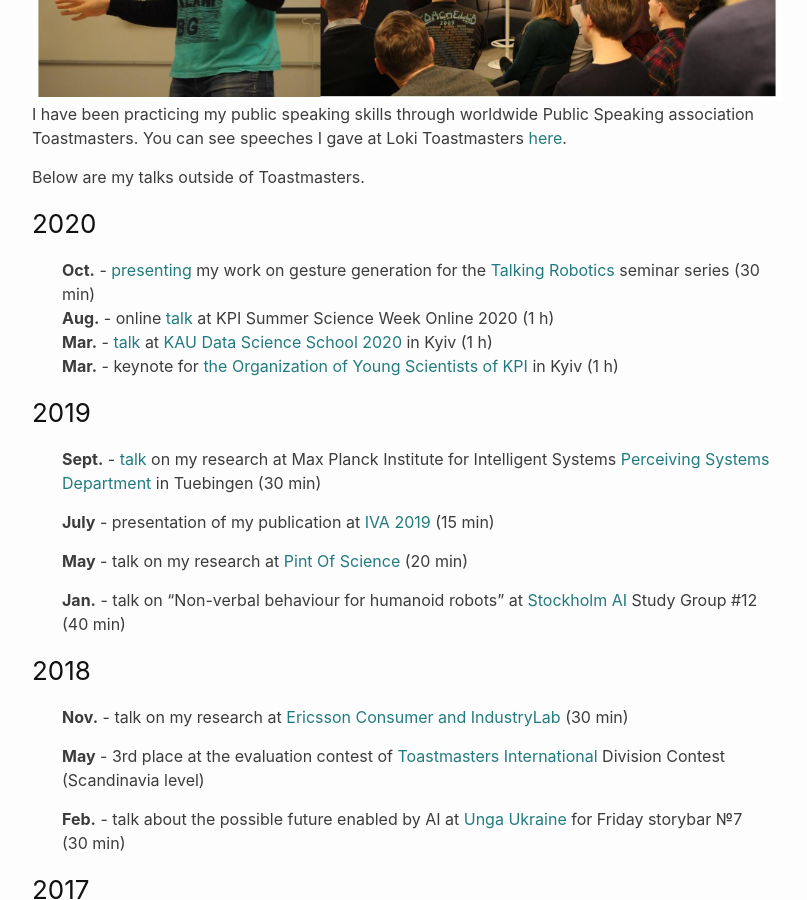
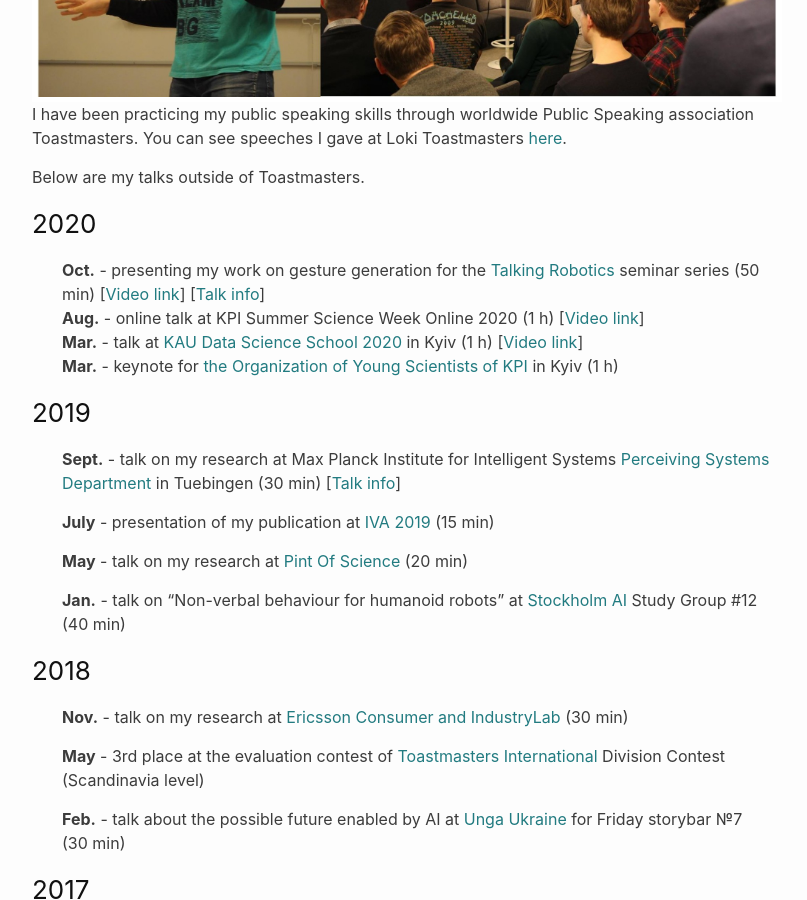
Before and after one commit to Svito-zar/Svito-zar.github.io, a Jekyll site: the page built from _pages/speaking.md, in a window 1280 px wide and 900 px high, scrolled down 336 px. Shown: the whole window, without its empty margins (238-1045 px from the left). Built offline with Jekyll 4.4.1, drawn with Linux system fonts in a browser that asks for light colours.

Commit message:
Update speaking info

```diff
--- a/_pages/speaking.md
+++ b/_pages/speaking.md
@@ -11,13 +11,13 @@ You can see speeches I gave at Loki Toastmasters [here](https://www.youtube.com/
 Below are my talks outside of Toastmasters.
 
 ### 2020
-* <strong>Oct.</strong> - [presenting](https://talking-robotics.github.io/session_details/taras.html) my work on gesture generation for the [Talking Robotics](https://talking-robotics.github.io) seminar series (30 min)
-* <strong>Aug.</strong> - online [talk](https://youtu.be/r8_atMaYj-E) at KPI Summer Science Week Online 2020 (1 h)
-* <strong>Mar.</strong> - [talk](https://youtu.be/2Ak8uVKgkMM) at [KAU Data Science School 2020](https://sites.google.com/view/kaudatascienceschool-2020/taras-kucherenko) in Kyiv (1 h)
+* <strong>Oct.</strong> - presenting my work on gesture generation for the [Talking Robotics](https://talking-robotics.github.io) seminar series (50 min) \[[Video link](https://youtu.be/JeMwtr8pxcc)\] \[[Talk info](https://talking-robotics.github.io/session_details/taras.html)\]
+* <strong>Aug.</strong> - online talk at KPI Summer Science Week Online 2020 (1 h) \[[Video link](https://youtu.be/r8_atMaYj-E)\]
+* <strong>Mar.</strong> - talk at [KAU Data Science School 2020](https://sites.google.com/view/kaudatascienceschool-2020/taras-kucherenko) in Kyiv (1 h) \[[Video link](https://youtu.be/2Ak8uVKgkMM)\]
 * <strong>Mar.</strong> - keynote for [the Organization of Young Scientists of KPI](http://ssa.org.ua/) in Kyiv (1 h)
 
 ### 2019
-* <strong>Sept.</strong> - [talk](https://ps.is.tuebingen.mpg.de/events/how-to-make-your-agent-gesture-in-a-natural-way) on my research at Max Planck Institute for Intelligent Systems [Perceiving Systems Department](https://ps.is.tuebingen.mpg.de) in Tuebingen (30 min)
+* <strong>Sept.</strong> - talk on my research at Max Planck Institute for Intelligent Systems [Perceiving Systems Department](https://ps.is.tuebingen.mpg.de) in Tuebingen (30 min) \[[Talk info](https://ps.is.tuebingen.mpg.de/events/how-to-make-your-agent-gesture-in-a-natural-way)\]
 
 * <strong>July</strong> - presentation of my publication at [IVA 2019](https://iva2019.sciencesconf.org/) (15 min)
 
```
